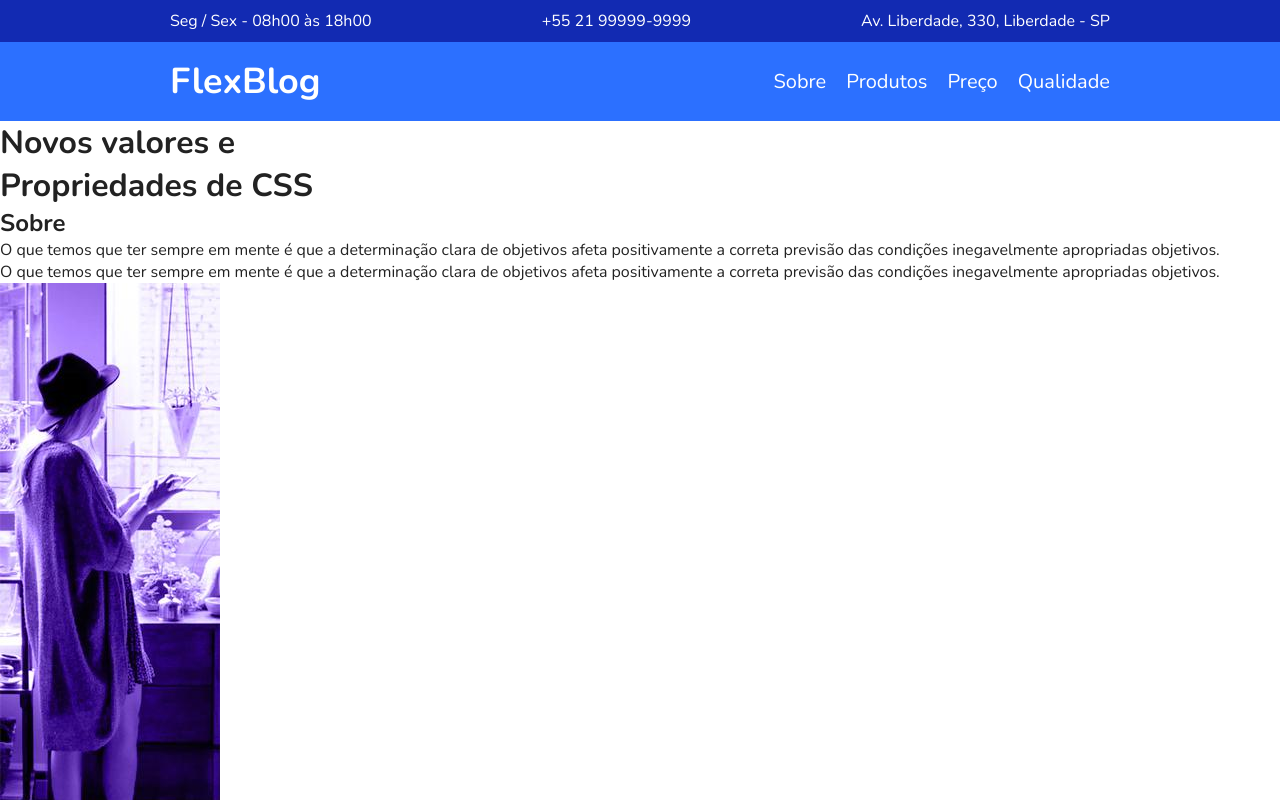
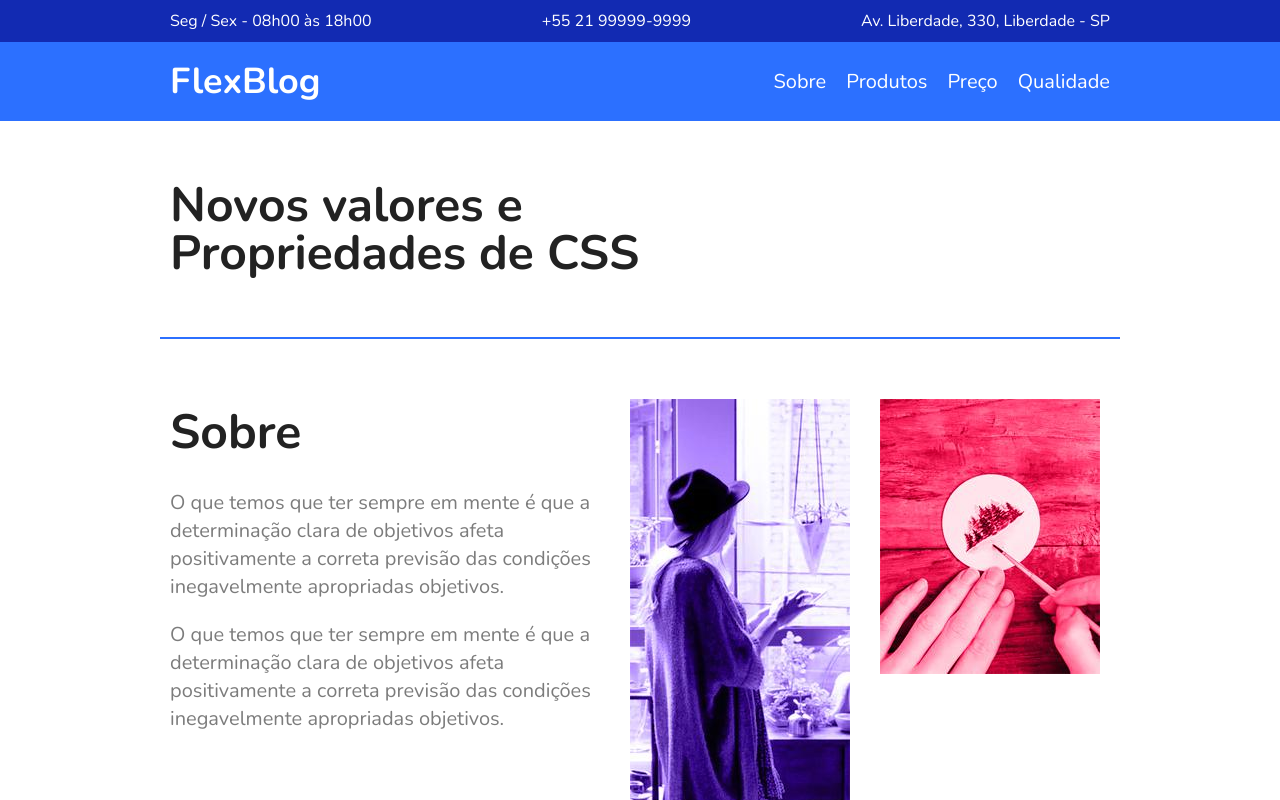
Before and after one commit to pedrobissetti/FlexBlog, a website: page index.html in a window 1280 px wide. Shown: the top 800 px of the page. Drawn offline with nearby package versions, Linux system fonts and the light colour scheme.

Commit message:
intro e sobre estilizado

```diff
--- a/css/style.css
+++ b/css/style.css
@@ -89,3 +89,45 @@ img {
 .menu-nav a:hover {
   color: #122ab2
 }
+
+/* INTRODUÇÃO */
+.intro {
+  font-size: 3em;
+  line-height: 1;
+  max-width: 960px;
+  margin: 0 auto;
+  padding: 60px 10px;
+}
+
+/* SOBRE */
+.sobre {
+  display: flex;
+  border-top: 2px solid #2c70ff;
+  border-bottom: 2px solid #2c70ff;
+  max-width: 960px;
+  margin: 0 auto;
+  padding: 60px 0;
+  flex-wrap: wrap;
+}
+
+.sobre-info {
+  flex: 2 1 300px;
+  margin: 0 10px;
+}
+
+.sobre-info h1 {
+  font-size: 3em;
+  margin-bottom: .5em;
+}
+
+.sobre-info p {
+  font-size: 1.25em;
+  line-height: 1.4;
+  margin-bottom: 1em;
+  color: #7c7c7c;
+}
+
+.sobre-img {
+  flex: 1 1 160px;
+  margin: 0 10px;
+}
```
